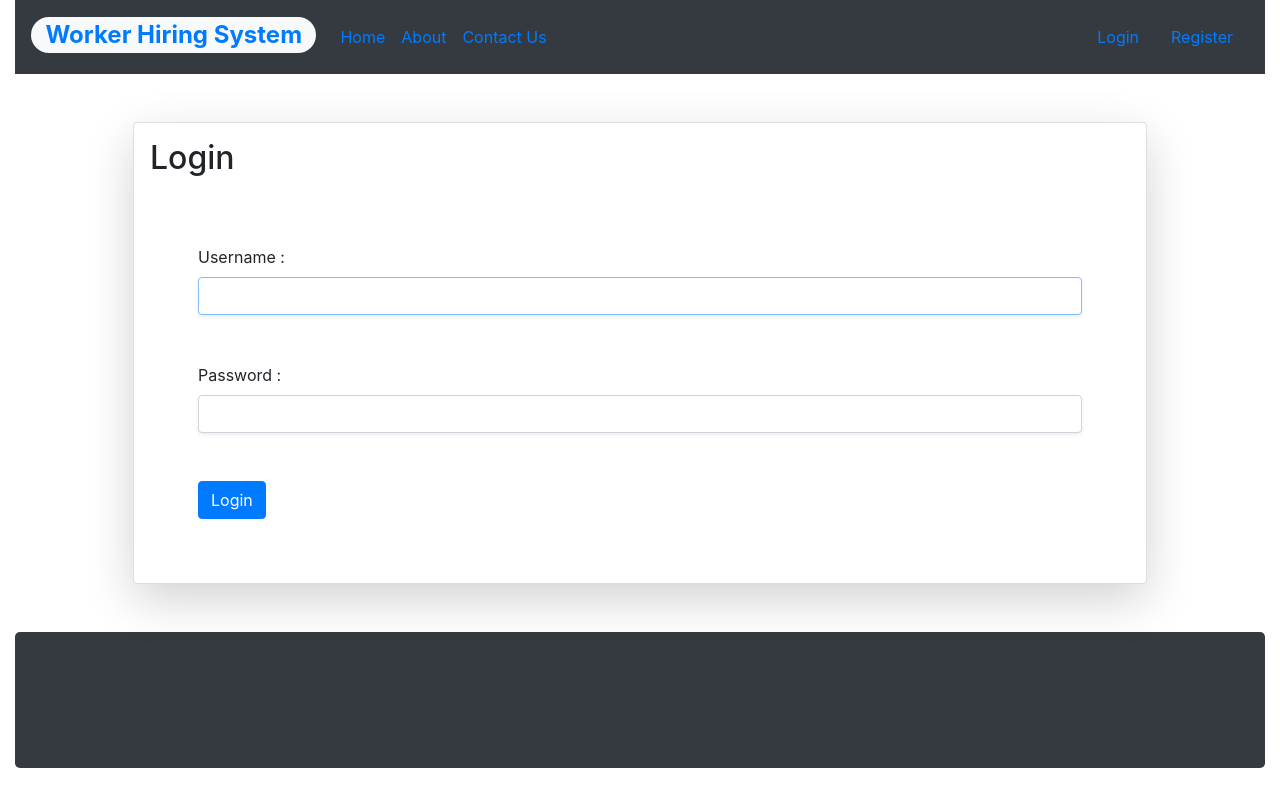
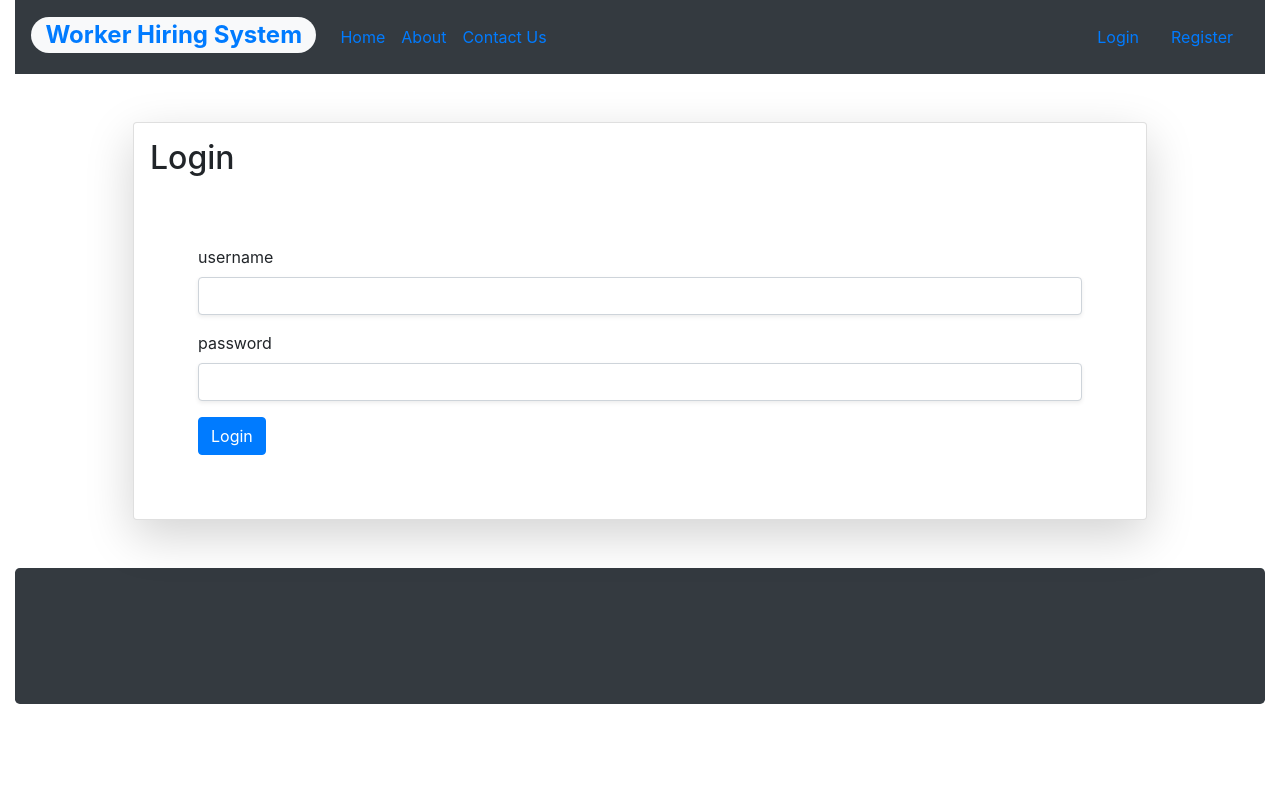
Before and after one commit to divaymohan/worker-front-end-service, a React (Create React App) app in the folder worker-frontend/: page /login in a window 1280 px wide. Built offline with nearby package versions, Linux system fonts and the light colour scheme.

Commit message:
simple form validation added with alert messand

```diff
--- /dev/null
+++ b/worker-frontend/src/components/common/input.jsx
@@ -0,0 +1,20 @@
+import React, { Component } from "react";
+
+const Input = ({ type, name, onChange, error, id, value }) => {
+  return (
+    <div className="form-group">
+      <label htmlFor={id}>{name} </label>
+      <input
+        type={type}
+        name={name}
+        onChange={onChange}
+        className="form-control shadow-sm bg-white rounded"
+        id={id}
+        value={value}
+      />
+      {error && <div className="alert alert-danger">{error}</div>}
+    </div>
+  );
+};
+
+export default Input;
--- a/worker-frontend/src/components/login.jsx
+++ b/worker-frontend/src/components/login.jsx
@@ -1,16 +1,30 @@
 import React, { Component } from "react";
 import FooterBar from "./footer/footer";
+import Input from "./common/input";
 
 class Login extends Component {
   state = {
     account: {
-      username: " ",
-      password: " ",
+      username: "",
+      password: "",
     },
+    errors: {},
+  };
+  validate = () => {
+    const { account } = this.state;
+    const errors = {};
+    if (account.username.trim() === "") {
+      errors.username = "username can't be empty";
+    }
+    if (account.password.trim() === "") {
+      errors.password = "password can't be empty";
+    }
+    return Object.keys(errors).length === 0 ? null : errors;
   };
   handleSubmit = (e) => {
     e.preventDefault();
-    console.log("submitted page..!!");
+    const errors = this.validate();
+    this.setState({ errors: errors || {} });
   };
   handleChange = (e) => {
     const account = { ...this.state.account };
@@ -18,6 +32,7 @@ class Login extends Component {
     this.setState({ account });
   };
   render() {
+    const { account, errors } = this.state;
     return (
       <React.Fragment>
         <div className="container">
@@ -27,29 +42,23 @@ class Login extends Component {
             </div>
             <div className="m-5">
               <form onSubmit={this.handleSubmit}>
-                <div className="form-group">
-                  <label htmlFor="username">Username : </label>
-                  <input
-                    type="emial"
-                    name="username"
-                    onChange={this.handleChange}
-                    className="form-control shadow-sm p-3 mb-5 bg-white rounded"
-                    id="username"
-                    value={this.state.username}
-                    autoFocus
-                  />
-                </div>
-                <div className="form-group">
-                  <label htmlFor="password">Password : </label>
-                  <input
-                    type="pssword"
-                    name="password"
-                    onChange={this.handleChange}
-                    value={this.state.password}
-                    className="form-control shadow-sm p-3 mb-5 bg-white rounded"
-                    id="password"
-                  />
-                </div>
+                <Input
+                  type={"emial"}
+                  name={"username"}
+                  onChange={this.handleChange}
+                  id={"username"}
+                  value={account.username}
+                  error={errors.username}
+                />
+                <Input
+                  type={"password"}
+                  name={"password"}
+                  onChange={this.handleChange}
+                  id={"password"}
+                  value={account.password}
+                  error={errors.password}
+                />
+
                 <button type="submit" className="btn btn-primary ">
                   Login
                 </button>
```
